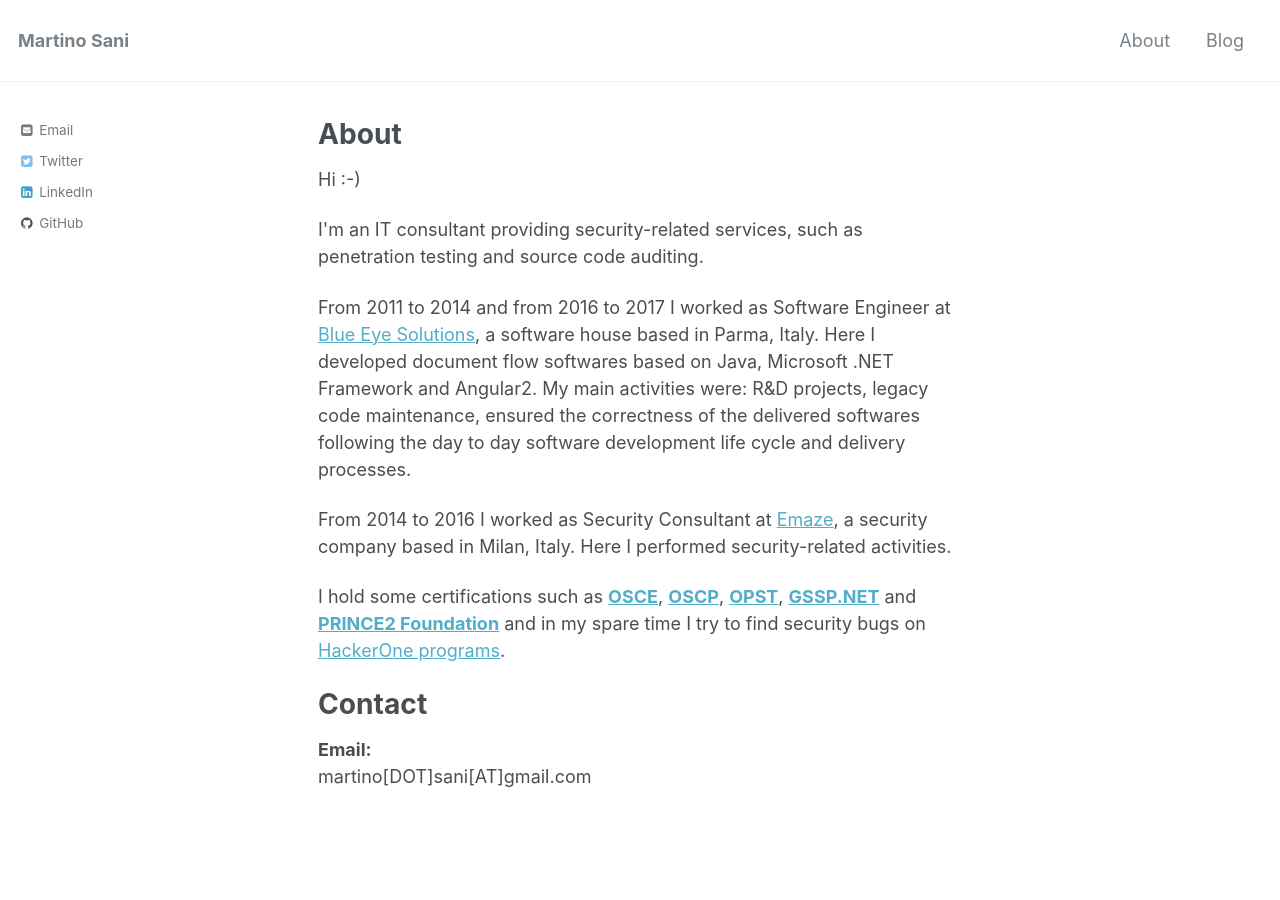
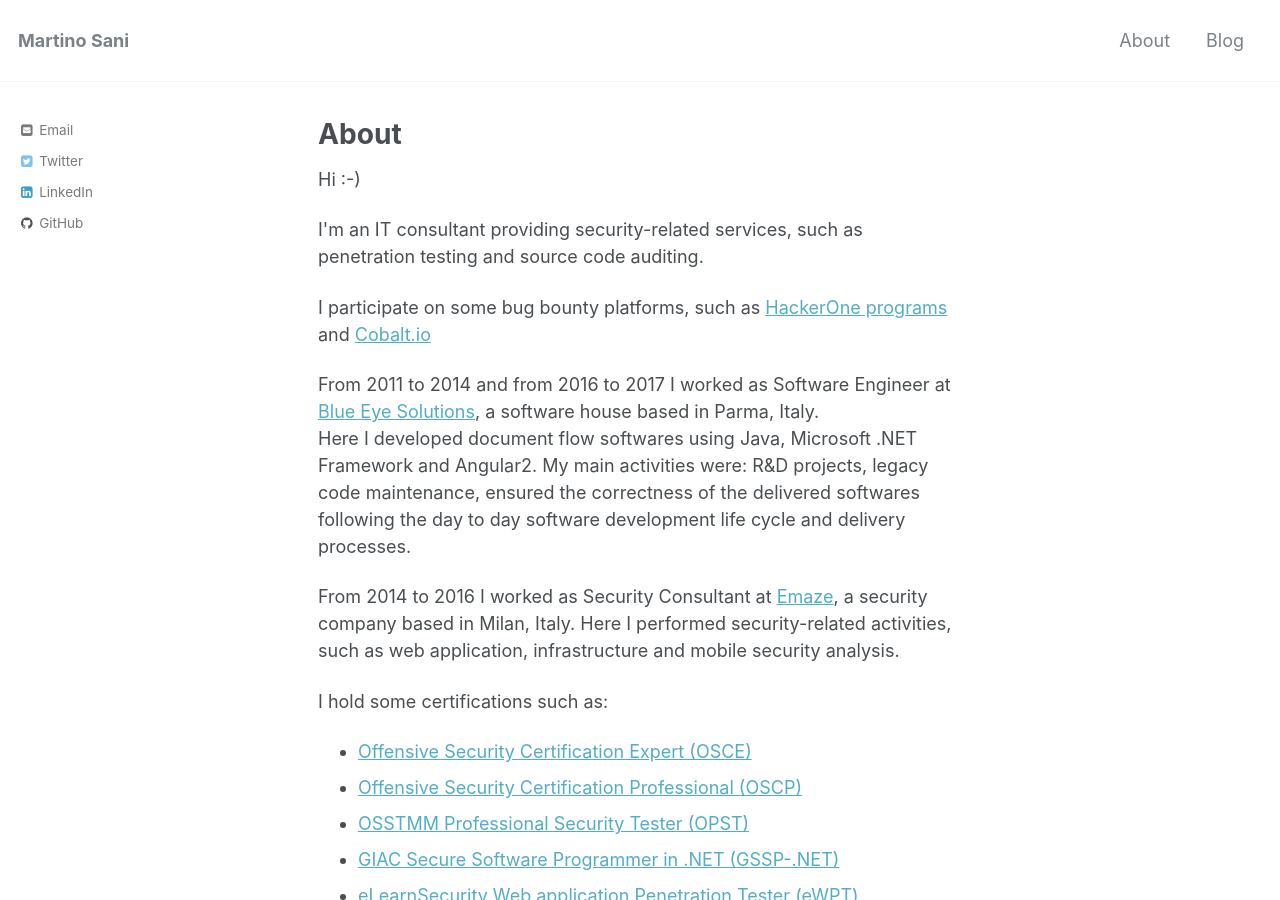
Before and after one commit to ilsani/ilsani.github.io, a Jekyll site: the page built from _pages/about.html, in a window 1280 px wide and 900 px high. Built offline with Jekyll 4.4.1, drawn with Linux system fonts in a browser that asks for light colours; some of the changed text lies outside the part shown.

Commit message:
refactor

```diff
--- a/_pages/about.html
+++ b/_pages/about.html
@@ -9,19 +9,32 @@
 
   <p>I'm an IT consultant providing security-related services, such as penetration testing and source code auditing.</p>
 
-  <p>From 2011 to 2014 and from 2016 to 2017 I worked as Software Engineer at <a target="_blank" href="http://www.besolutions.it/">Blue Eye Solutions</a>, a software house based in Parma, Italy.
-    Here I developed document flow softwares based on Java, Microsoft .NET Framework and Angular2. My main activities were: R&amp;D projects, legacy code maintenance, ensured the correctness of the delivered softwares following the day to day software development life cycle and delivery processes.
+  <p>
+    I participate on some bug bounty platforms, such as <a href="https://hackerone.com/ilsani?sort_type=latest_disclosable_activity_at&filter=type%3Aall%20from%3Ailsani&page=1&range=forever" target="_blank">HackerOne programs</a> and <a href="https://cobalt.io/" target="_blank">Cobalt.io</a>
   </p>
 
-  <p>From 2014 to 2016 I worked as Security Consultant at <a target="_blank" href="https://www.emaze.net">Emaze</a>, a security company based in Milan, Italy. Here I performed security-related activities.</p>
+  <p>From 2011 to 2014 and from 2016 to 2017 I worked as Software Engineer at <a target="_blank" href="http://www.besolutions.it/">Blue Eye Solutions</a>, a software house based in Parma, Italy.<br />
+    Here I developed document flow softwares using Java, Microsoft .NET Framework and Angular2. My main activities were: R&amp;D projects, legacy code maintenance, ensured the correctness of the delivered softwares following the day to day software development life cycle and delivery processes.
+  </p>
 
-  <p> I hold some certifications such as
-    <a href="https://www.offensive-security.com/information-security-certifications/osce-offensive-security-certified-expert/" target="_blank"><b>OSCE</b></a>,
-    <a href="https://www.offensive-security.com/information-security-certifications/oscp-offensive-security-certified-professional/" target="_blank"><b>OSCP</b></a>,
-    <a href="http://www.isecom.org/certification/opst.html" target="_blank"><b>OPST</b></a>,
-    <a href="https://www.giac.org/certified-professional/martino-sani/151744" target="_blank"><b>GSSP.NET</b></a> and
-    <a href="https://www.prince2.com/eur/what-is-prince2" target="_blank"><b>PRINCE2 Foundation</b></a>
-    and in my spare time I try to find security bugs on <a href="https://hackerone.com/ilsani?sort_type=latest_disclosable_activity_at&filter=type%3Aall%20from%3Ailsani&page=1&range=forever" target="_blank">HackerOne programs</a>.
+  <p>From 2014 to 2016 I worked as Security Consultant at <a target="_blank" href="https://www.emaze.net">Emaze</a>, a security company based in Milan, Italy. Here I performed security-related activities, such as web application, infrastructure and mobile security analysis.</p>
+
+  <p> I hold some certifications such as:
+    <ul>
+
+      <li><a href="https://www.offensive-security.com/information-security-certifications/osce-offensive-security-certified-expert/">Offensive Security Certification Expert (OSCE)</a></li>
+
+      <li><a href="https://www.offensive-security.com/information-security-certifications/oscp-offensive-security-certified-professional">Offensive Security Certification Professional (OSCP)</a></li>
+      <li><a href="http://www.isecom.org/certification/opst.html">OSSTMM Professional Security Tester (OPST)</a></li>
+
+      <li><a href="https://www.giac.org/certified-professional/martino-sani/151744">GIAC Secure Software Programmer in .NET (GSSP-.NET)</a></li>
+
+      <li><a href="https://www.elearnsecurity.com/certification/ewpt/">eLearnSecurity Web application Penetration Tester (eWPT)</a></li>
+
+      <li><a href="https://www.prince2.com/eur/what-is-prince2">Prince2 Foundation<a/></li>
+
+    </ul>
+
   </p>
 
 
```
